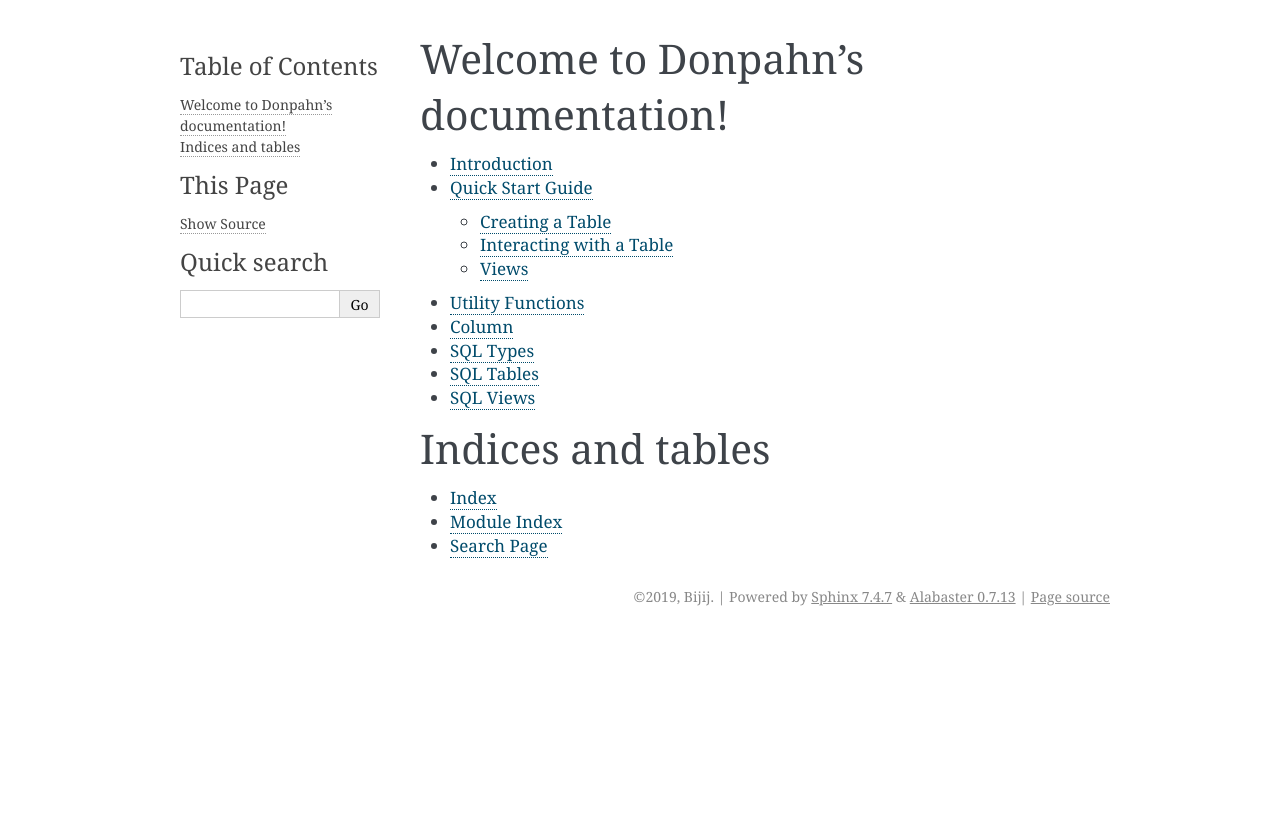
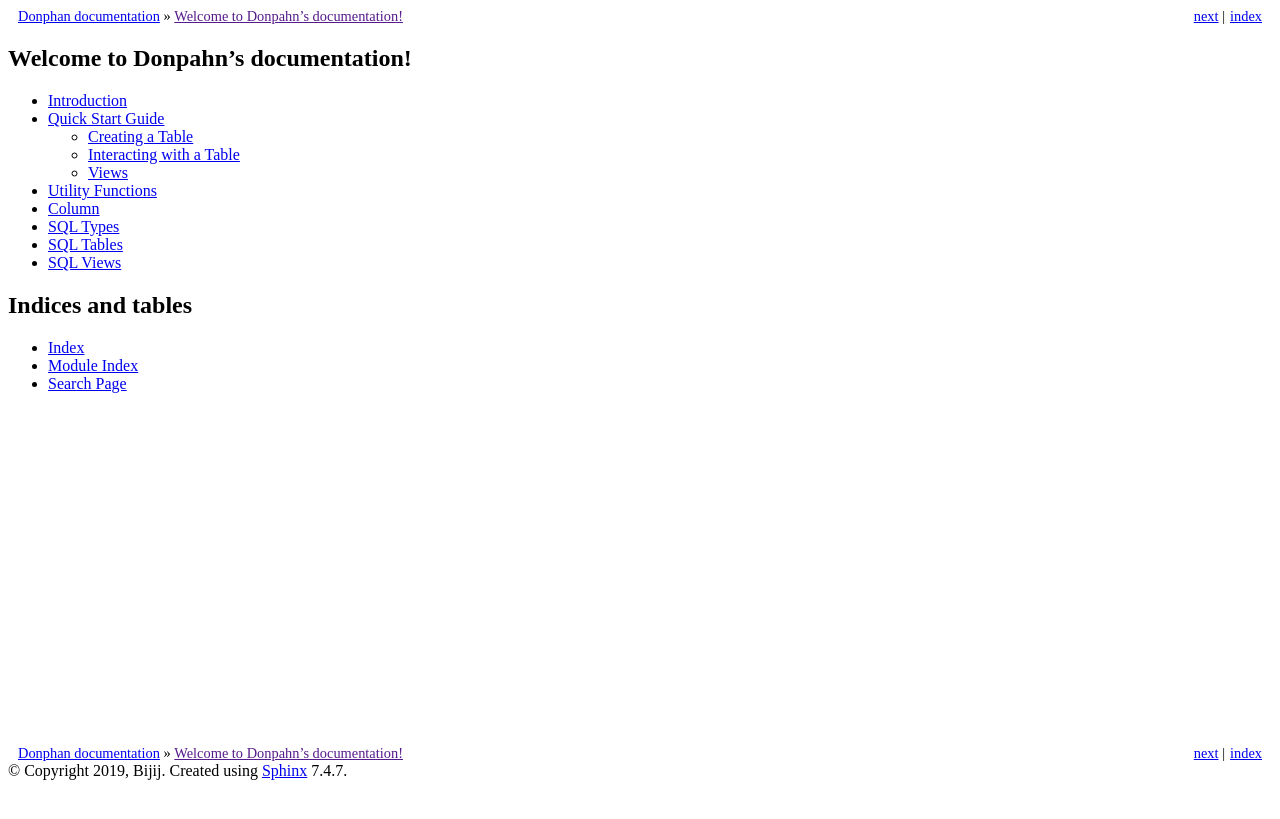
Before and after one commit to bijij/Donphan, a Sphinx documentation site: the page built from docs/index.rst, in a window 1280 px wide. Shown: the top 819 px of the page. Built offline with Sphinx 7.4.7, drawn with Linux system fonts in a browser that asks for light colours.

Commit message:
Switch docs theme

```diff
--- a/docs/conf.py
+++ b/docs/conf.py
@@ -64,7 +64,7 @@ exclude_patterns = ['_build', 'Thumbs.db', '.DS_Store']
 # a list of builtin themes.
 #
 html_experimental_html5_writer = True
-html_theme = 'alabaster'
+html_theme = 'basic'
 
 # Add any paths that contain custom static files (such as style sheets) here,
 # relative to this directory. They are copied after the builtin static files,
```
